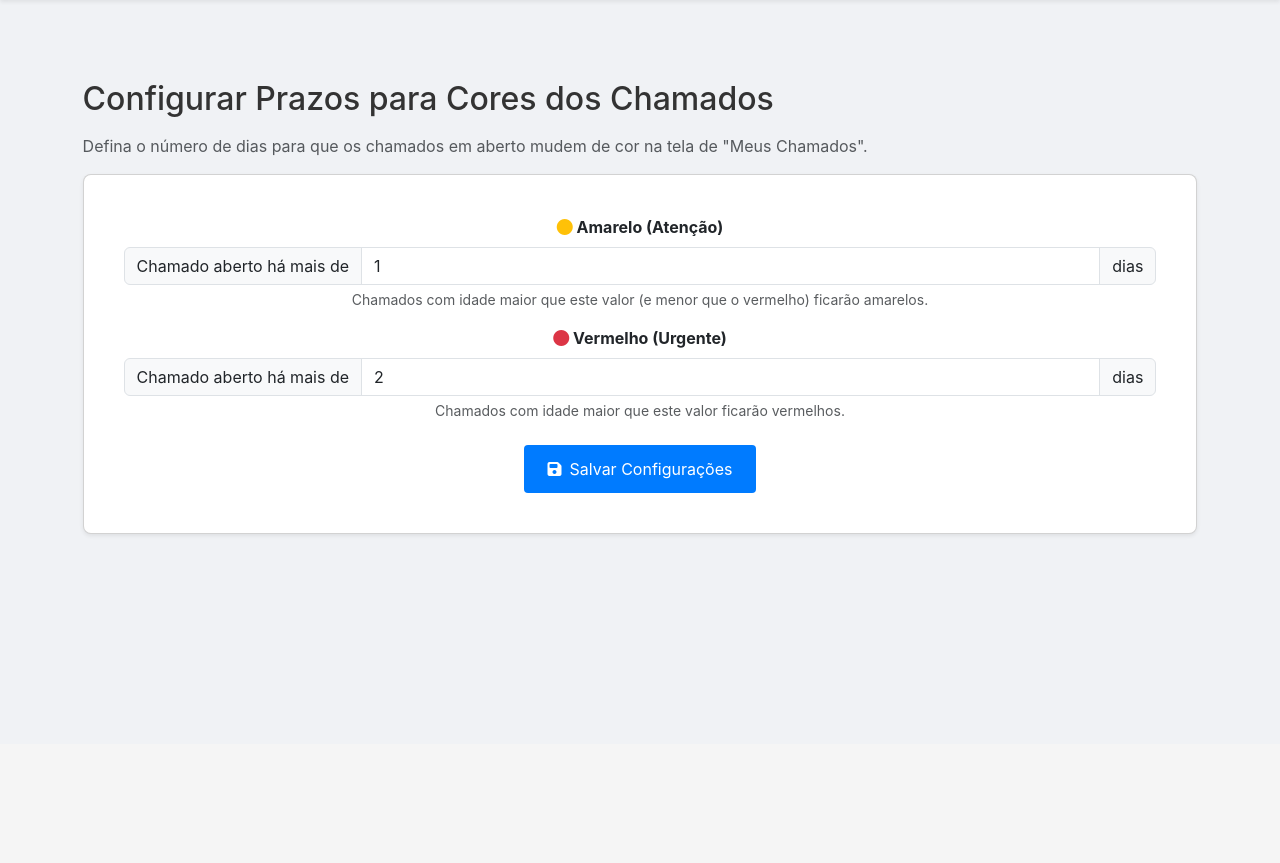
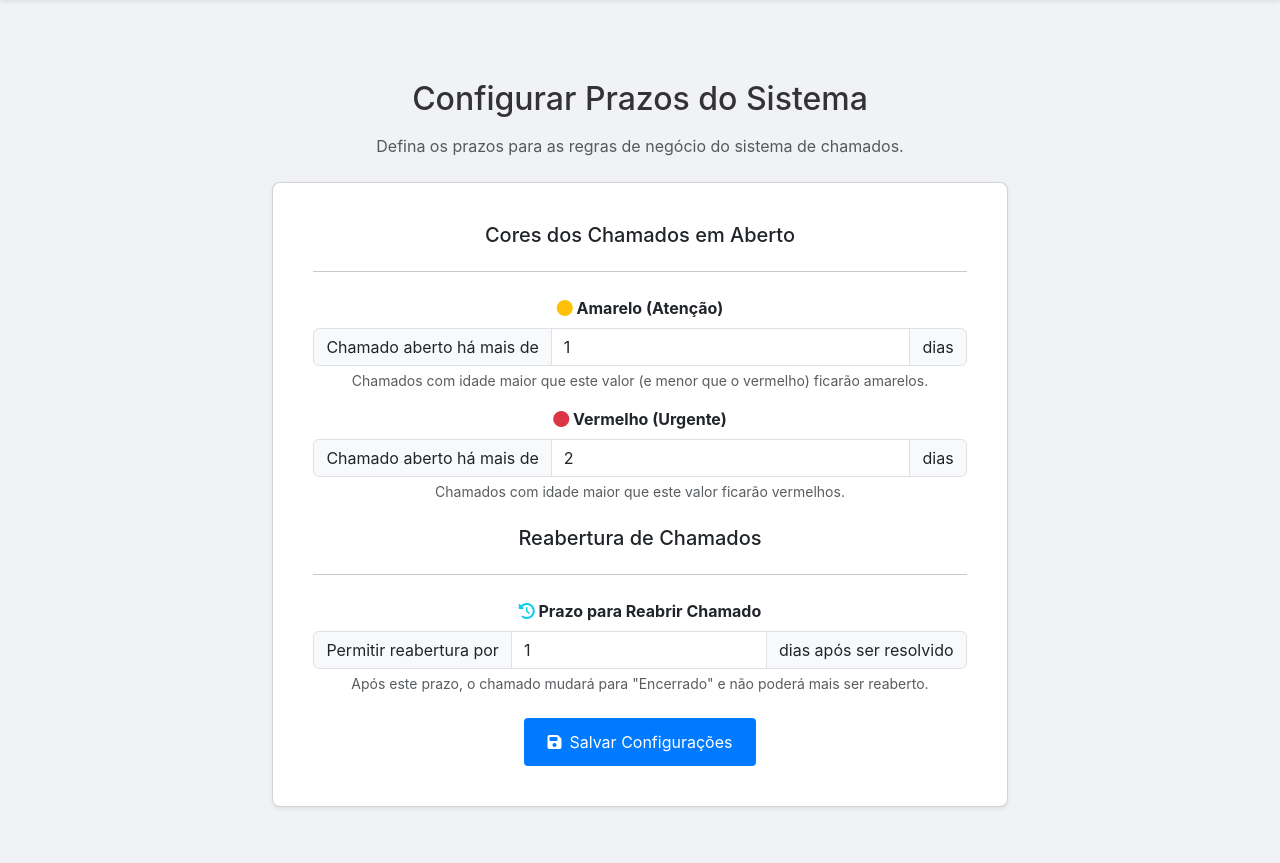
Before and after one commit to jacirjl/chamados, a Flask app: page /admin/configuracoes in a window 1280 px wide. Shown: the part 56-919 px from the top of the page. Before the commit the page ends 592 px from the top, so only its background shows below. Run offline with Flask 3, Linux system fonts and the light colour scheme; a user stored in the database is signed in; data comes from the database, SQL or seed files in the repository; both versions use the stored data as it was after the commit.

Commit message:
V.28/08/2025 17:53 Reabertura de chamados

```diff
--- a/app.py
+++ b/app.py
@@ -1,6 +1,6 @@
 import os
 import sqlite3
-from datetime import datetime
+from datetime import datetime, timedelta
 from functools import wraps
 from flask import Flask, render_template, request, redirect, url_for, session, flash, g, send_from_directory
 from werkzeug.security import generate_password_hash, check_password_hash
@@ -12,12 +12,27 @@
 app.secret_key = 'sua-chave-secreta-super-aleatoria'
 app.instance_path = os.path.join(os.path.dirname(os.path.abspath(__file__)), 'instance')
 
+app.config['MAX_CONTENT_LENGTH'] = 5 * 1024 * 1024
+
 DATABASE = os.path.join(app.instance_path, 'chamados.db')
 UPLOAD_FOLDER = os.path.join(app.instance_path, 'uploads')
 DEFAULT_PASSWORD = '12345'
 
 os.makedirs(app.instance_path, exist_ok=True)
 os.makedirs(UPLOAD_FOLDER, exist_ok=True)
+
+
+@app.errorhandler(RequestEntityTooLarge)
+def handle_too_large_entity(e):
+    flash('O arquivo enviado é muito grande. O tamanho máximo permitido é de 5MB.', 'danger')
+
+    if g.user and g.user['is_admin']:
+        municipio = request.form.get('municipio_selecionado', '')
+        if municipio:
+            return redirect(url_for('abrir_chamado_admin', municipio=municipio))
+        return redirect(url_for('abrir_chamado_admin'))
+
+    return redirect(url_for('index'))
 
 
 # --- Funções de Banco de Dados ---
@@ -210,7 +225,7 @@
         if foto_file.filename != '':
             _, extensao = os.path.splitext(foto_file.filename)
             timestamp = datetime.now().strftime("%Y-%m-%d_%H-%M-%S-%f")
-            foto_filename = f"{timestamp}{extensao}"
+            foto_filename = secure_filename(f"{timestamp}{extensao}")
             foto_file.save(os.path.join(UPLOAD_FOLDER, foto_filename))
 
     status_aberto_row = db.execute('SELECT id FROM status WHERE nome = ?', ('Aberto',)).fetchone()
@@ -232,18 +247,44 @@
 @login_required
 def meus_chamados():
     db = get_db()
+
+    config_rows = db.execute("SELECT chave, valor FROM configuracoes").fetchall()
+    configs = {row['chave']: int(row['valor']) for row in config_rows}
+    prazo_reabrir = configs.get('prazo_reabrir', 3)
+
+    status_ids = {
+        row['nome']: row['id'] for row in
+        db.execute("SELECT id, nome FROM status WHERE nome IN ('Resolvido', 'Encerrado')").fetchall()
+    }
+
+    if 'Resolvido' in status_ids and 'Encerrado' in status_ids:
+        db.execute("""
+            UPDATE chamados
+            SET status_id = :id_encerrado
+            WHERE status_id = :id_resolvido
+            AND resolvido_em IS NOT NULL
+            AND date(resolvido_em, '+' || :prazo || ' days') <= date('now')
+        """, {
+            "id_encerrado": status_ids['Encerrado'],
+            "id_resolvido": status_ids['Resolvido'],
+            "prazo": prazo_reabrir
+        })
+        db.commit()
+
     status_options = db.execute('SELECT * FROM status ORDER BY nome').fetchall()
     tipos_problema_options = db.execute('SELECT * FROM tipos_problema ORDER BY nome').fetchall()
 
     status_filter_id = request.args.get('status', default=None, type=int)
     municipio_filter = request.args.get('municipio', default=None, type=str)
     tipo_problema_filter_id = request.args.get('tipo_problema', default=None, type=int)
+    status_group_filter = request.args.get('status_group', default=None, type=str)
 
     municipios_options = db.execute('SELECT DISTINCT municipio FROM chamados ORDER BY municipio').fetchall()
 
     base_query = """
         SELECT c.id, c.timestamp, c.municipio, c.solicitante_email, c.smartphone_imei,
                c.observacoes, c.foto, c.solucao, c.status_id, c.tipo_problema_id, c.admin_responsavel_id,
+               c.resolvido_em,
                s.nome as status_nome,
                tp.nome as tipo_problema_nome,
                u.responsavel as admin_responsavel_nome,
@@ -260,32 +301,16 @@
         LEFT JOIN equipamentos e ON c.smartphone_imei = e.imei1
     """
 
-    config_rows = db.execute("SELECT chave, valor FROM configuracoes WHERE chave LIKE 'prazo_%'").fetchall()
-    configs = {row['chave']: int(row['valor']) for row in config_rows}
     prazo_vermelho = configs.get('prazo_vermelho', 10)
     prazo_amarelo = configs.get('prazo_amarelo', 5)
 
-    if g.user['is_admin']:
-        params_atribuidos = [g.user['id']]
-        query_atribuidos_conditions = " WHERE c.admin_responsavel_id = ?"
-        if status_filter_id:
-            query_atribuidos_conditions += " AND c.status_id = ?"
-            params_atribuidos.append(status_filter_id)
-        if municipio_filter:
-            query_atribuidos_conditions += " AND c.municipio = ?"
-            params_atribuidos.append(municipio_filter)
-        if tipo_problema_filter_id:
-            query_atribuidos_conditions += " AND c.tipo_problema_id = ?"
-            params_atribuidos.append(tipo_problema_filter_id)
+    def processar_chamados(chamados_raw):
+        chamados_processados = []
+        for chamado in chamados_raw:
+            chamado_dict = dict(chamado)
 
-        query_atribuidos = base_query + query_atribuidos_conditions + " ORDER BY c.timestamp DESC"
-        chamados_atribuidos_raw = db.execute(query_atribuidos, tuple(params_atribuidos)).fetchall()
-
-        chamados_atribuidos_processados = []
-        for chamado in chamados_atribuidos_raw:
-            chamado_dict = dict(chamado)
             chamado_dict['cor_borda'] = 'success'
-            if chamado_dict['status_nome'] not in ['Finalizado', 'Cancelado']:
+            if chamado_dict['status_nome'] not in ['Encerrado', 'Resolvido', 'Cancelado']:
                 try:
                     data_abertura = datetime.strptime(chamado_dict['timestamp'].split('.')[0], '%Y-%m-%d %H:%M:%S')
                     dias_aberto = (datetime.now() - data_abertura).days
@@ -295,83 +320,75 @@
                         chamado_dict['cor_borda'] = 'warning'
                 except (ValueError, TypeError):
                     chamado_dict['cor_borda'] = 'secondary'
-            chamados_atribuidos_processados.append(chamado_dict)
 
-        params_outros = [g.user['id']]
-        query_outros_conditions = " WHERE (c.admin_responsavel_id IS NULL OR c.admin_responsavel_id != ?)"
+            chamado_dict['reabertura_disponivel'] = False
+            if chamado_dict['status_nome'] == 'Resolvido' and chamado_dict['resolvido_em']:
+                try:
+                    data_resolvido = datetime.strptime(chamado_dict['resolvido_em'], '%Y-%m-%d %H:%M:%S.%f')
+                    data_expiracao = data_resolvido + timedelta(days=prazo_reabrir)
+                    if datetime.now() < data_expiracao:
+                        chamado_dict['reabertura_disponivel'] = True
+                        chamado_dict['expira_em'] = data_expiracao.strftime('%d/%m/%Y às %H:%M')
+                except (ValueError, TypeError):
+                    pass
+
+            chamados_processados.append(chamado_dict)
+        return chamados_processados
+
+    def get_query_conditions_and_params(base_params, base_conditions_str=""):
+        params = list(base_params)
+        conditions = base_conditions_str
         if status_filter_id:
-            query_outros_conditions += " AND c.status_id = ?"
-            params_outros.append(status_filter_id)
+            conditions += " AND c.status_id = ?"
+            params.append(status_filter_id)
         if municipio_filter:
-            query_outros_conditions += " AND c.municipio = ?"
-            params_outros.append(municipio_filter)
+            conditions += " AND c.municipio = ?"
+            params.append(municipio_filter)
         if tipo_problema_filter_id:
-            query_outros_conditions += " AND c.tipo_problema_id = ?"
-            params_outros.append(tipo_problema_filter_id)
+            conditions += " AND c.tipo_problema_id = ?"
+            params.append(tipo_problema_filter_id)
+        if status_group_filter == 'finalizados':
+            status_ids_finalizados = db.execute(
+                "SELECT id FROM status WHERE nome IN ('Resolvido', 'Encerrado')").fetchall()
+            ids_tuple = tuple([row['id'] for row in status_ids_finalizados])
+            if ids_tuple:
+                placeholders = ','.join('?' for _ in ids_tuple)
+                conditions += f" AND c.status_id IN ({placeholders})"
+                params.extend(ids_tuple)
+        return conditions, params
 
-        query_outros = base_query + query_outros_conditions + " ORDER BY c.timestamp DESC"
-        outros_chamados_raw = db.execute(query_outros, tuple(params_outros)).fetchall()
+    if g.user['is_admin']:
+        atribuidos_conditions, atribuidos_params = get_query_conditions_and_params(
+            (g.user['id'],), " WHERE c.admin_responsavel_id = ?"
+        )
+        query_atribuidos = base_query + atribuidos_conditions + " ORDER BY c.timestamp DESC"
+        chamados_atribuidos_raw = db.execute(query_atribuidos, atribuidos_params).fetchall()
 
-        outros_chamados_processados = []
-        for chamado in outros_chamados_raw:
-            chamado_dict = dict(chamado)
-            chamado_dict['cor_borda'] = 'success'
-            if chamado_dict['status_nome'] not in ['Finalizado', 'Cancelado']:
-                try:
-                    data_abertura = datetime.strptime(chamado_dict['timestamp'].split('.')[0], '%Y-%m-%d %H:%M:%S')
-                    dias_aberto = (datetime.now() - data_abertura).days
-                    if dias_aberto > prazo_vermelho:
-                        chamado_dict['cor_borda'] = 'danger'
-                    elif dias_aberto > prazo_amarelo:
-                        chamado_dict['cor_borda'] = 'warning'
-                except (ValueError, TypeError):
-                    chamado_dict['cor_borda'] = 'secondary'
-            outros_chamados_processados.append(chamado_dict)
+        outros_conditions, outros_params = get_query_conditions_and_params(
+            (g.user['id'],), " WHERE (c.admin_responsavel_id IS NULL OR c.admin_responsavel_id != ?)"
+        )
+        query_outros = base_query + outros_conditions + " ORDER BY c.timestamp DESC"
+        outros_chamados_raw = db.execute(query_outros, outros_params).fetchall()
 
         db.close()
         return render_template('meus_chamados.html',
-                               chamados_atribuidos=chamados_atribuidos_processados,
-                               outros_chamados=outros_chamados_processados,
+                               chamados_atribuidos=processar_chamados(chamados_atribuidos_raw),
+                               outros_chamados=processar_chamados(outros_chamados_raw),
                                status_options=status_options,
                                tipos_problema_options=tipos_problema_options,
                                status_filter_id=status_filter_id,
                                municipios_options=municipios_options,
                                municipio_filter=municipio_filter)
     else:
-        params = [g.user['email']]
-        query_conditions = " WHERE c.solicitante_email = ?"
-        if status_filter_id:
-            query_conditions += " AND c.status_id = ?"
-            params.append(status_filter_id)
-        if municipio_filter:
-            query_conditions += " AND c.municipio = ?"
-            params.append(municipio_filter)
-        if tipo_problema_filter_id:
-            query_conditions += " AND c.tipo_problema_id = ?"
-            params.append(tipo_problema_filter_id)
-
-        query = base_query + query_conditions + " ORDER BY c.timestamp DESC"
-        todos_chamados_raw = db.execute(query, tuple(params)).fetchall()
-
-        chamados_processados = []
-        for chamado in todos_chamados_raw:
-            chamado_dict = dict(chamado)
-            chamado_dict['cor_borda'] = 'success'
-            if chamado_dict['status_nome'] not in ['Finalizado', 'Cancelado']:
-                try:
-                    data_abertura = datetime.strptime(chamado_dict['timestamp'].split('.')[0], '%Y-%m-%d %H:%M:%S')
-                    dias_aberto = (datetime.now() - data_abertura).days
-                    if dias_aberto > prazo_vermelho:
-                        chamado_dict['cor_borda'] = 'danger'
-                    elif dias_aberto > prazo_amarelo:
-                        chamado_dict['cor_borda'] = 'warning'
-                except (ValueError, TypeError):
-                    chamado_dict['cor_borda'] = 'secondary'
-            chamados_processados.append(chamado_dict)
+        user_conditions, user_params = get_query_conditions_and_params(
+            (g.user['email'],), " WHERE c.solicitante_email = ?"
+        )
+        query = base_query + user_conditions + " ORDER BY c.timestamp DESC"
+        todos_chamados_raw = db.execute(query, user_params).fetchall()
 
         db.close()
         return render_template('meus_chamados.html',
-                               chamados=chamados_processados,
+                               chamados=processar_chamados(todos_chamados_raw),
                                status_options=status_options,
                                tipos_problema_options=tipos_problema_options,
                                status_filter_id=status_filter_id,
@@ -392,37 +409,83 @@
     chamado_info = db.execute("SELECT solicitante_email, status_id, solucao FROM chamados WHERE id = ?",
                               (chamado_id,)).fetchone()
 
-    if chamado_info is None:
-        flash('Chamado não encontrado.', 'danger')
-        db.close()
-        return redirect(url_for('meus_chamados'))
-
-    if not g.user['is_admin'] and chamado_info['solicitante_email'] != g.user['email']:
+    if not g.user['is_admin']:
         flash('Você não tem permissão para alterar este chamado.', 'danger')
         db.close()
         return redirect(url_for('meus_chamados'))
 
-    if g.user['is_admin']:
-        novo_status_id = request.form.get('status')
-        nova_adicao_solucao = request.form.get('nova_solucao', '').strip()
-        solucao_final = chamado_info['solucao'] or ''
+    novo_status_id = request.form.get('status')
+    nova_adicao_solucao = request.form.get('nova_solucao', '').strip()
+    solucao_final = chamado_info['solucao'] or ''
 
-        if nova_adicao_solucao:
-            timestamp_atual = datetime.now().strftime("%d/%m/%Y %H:%M")
-            autor = g.user['responsavel']
-            nova_entrada = f"[{timestamp_atual} - {autor}]:\n{nova_adicao_solucao}\n"
-            separador = "-" * 50 + "\n"
-            solucao_final = nova_entrada + separador + solucao_final
+    status_resolvido_info = db.execute("SELECT id FROM status WHERE nome = 'Resolvido'").fetchone()
 
-        db.execute('UPDATE chamados SET status_id = ?, solucao = ? WHERE id = ?',
-                   (novo_status_id, solucao_final, chamado_id))
-    else:
-        flash('Você não tem permissão para executar esta ação.', 'warning')
-        return redirect(url_for('meus_chamados'))
+    timestamp_resolvido = None
+    if status_resolvido_info and int(novo_status_id) == status_resolvido_info['id']:
+        timestamp_resolvido = datetime.now()
+
+    if nova_adicao_solucao:
+        timestamp_atual = datetime.now().strftime("%d/%m/%Y %H:%M")
+        autor = g.user['responsavel']
+        nova_entrada = f"[{timestamp_atual} - {autor}]:\n{nova_adicao_solucao}\n"
+        separador = "-" * 50 + "\n"
+        solucao_final = nova_entrada + separador + solucao_final
+
+    db.execute('UPDATE chamados SET status_id = ?, solucao = ?, resolvido_em = ? WHERE id = ?',
+               (novo_status_id, solucao_final, timestamp_resolvido, chamado_id))
 
     db.commit()
     db.close()
     flash(f'Chamado #{chamado_id} atualizado com sucesso!', 'success')
+    return redirect(url_for('meus_chamados'))
+
+
+@app.route('/chamado/reabrir/<int:chamado_id>', methods=['POST'])
+@login_required
+def reabrir_chamado(chamado_id):
+    db = get_db()
+    chamado = db.execute("SELECT * FROM chamados WHERE id = ?", (chamado_id,)).fetchone()
+
+    if not chamado or chamado['solicitante_email'] != g.user['email']:
+        flash("Você não tem permissão para reabrir este chamado.", "danger")
+        db.close()
+        return redirect(url_for('meus_chamados'))
+
+    prazo_reabrir = int(db.execute("SELECT valor FROM configuracoes WHERE chave = 'prazo_reabrir'").fetchone()['valor'])
+    status_resolvido_id = db.execute("SELECT id FROM status WHERE nome = 'Resolvido'").fetchone()['id']
+
+    if chamado['status_id'] != status_resolvido_id:
+        flash("Este chamado não pode ser reaberto, pois não está com o status 'Resolvido'.", "warning")
+        db.close()
+        return redirect(url_for('meus_chamados'))
+
+    data_resolvido = datetime.strptime(chamado['resolvido_em'], '%Y-%m-%d %H:%M:%S.%f')
+    data_expiracao = data_resolvido + timedelta(days=prazo_reabrir)
+
+    if datetime.now() > data_expiracao:
+        flash("O prazo para reabertura deste chamado já expirou.", "danger")
+        status_encerrado_id = db.execute("SELECT id FROM status WHERE nome = 'Encerrado'").fetchone()['id']
+        db.execute("UPDATE chamados SET status_id = ? WHERE id = ?", (status_encerrado_id, chamado_id))
+        db.commit()
+    else:
+        status_aberto_id = db.execute("SELECT id FROM status WHERE nome = 'Aberto'").fetchone()['id']
+
+        solucao_antiga = chamado['solucao'] or ''
+        timestamp_atual = datetime.now().strftime("%d/%m/%Y %H:%M")
+        autor = g.user['responsavel']
+        nova_entrada = f"[{timestamp_atual} - {autor} (SOLICITANTE)]:\nCHAMADO REABERTO PELO USUÁRIO.\n"
+        separador = "-" * 50 + "\n"
+        solucao_final = nova_entrada + separador + solucao_antiga
+
+        # MUDANÇA: Adicionado admin_responsavel_id = NULL para limpar o responsável anterior
+        db.execute(
+            "UPDATE chamados SET status_id = ?, resolvido_em = NULL, solucao = ?, admin_responsavel_id = NULL WHERE id = ?",
+            (status_aberto_id, solucao_final, chamado_id)
+        )
+        db.commit()
+        flash(f"Chamado #{chamado_id} foi reaberto com sucesso!", "success")
+
+    db.close()
     return redirect(url_for('meus_chamados'))
 
 
@@ -455,28 +518,50 @@
 
 
 # --- ROTAS DO PAINEL DE ADMINISTRAÇÃO ---
-# MUDANÇA: Rotas de admin restauradas
 @app.route('/dashboard')
 @login_required
 @admin_required
 def dashboard():
     db = get_db()
     kpis = {}
-    status_list = db.execute('SELECT nome FROM status ORDER BY id').fetchall()
-    for status in status_list:
-        status_nome = status['nome']
-        count = db.execute('SELECT COUNT(c.id) FROM chamados c JOIN status s ON c.status_id = s.id WHERE s.nome = ?',
-                           (status_nome,)).fetchone()[0]
-        kpis[status_nome] = count
+
+    all_status_counts = db.execute(
+        'SELECT s.nome, COUNT(c.id) as count FROM status s LEFT JOIN chamados c ON s.id = c.status_id GROUP BY s.id, s.nome'
+    ).fetchall()
+
+    counts_dict = {row['nome']: row['count'] for row in all_status_counts}
+
+    kpis['Aberto'] = counts_dict.get('Aberto', 0)
+    kpis['Em Andamento'] = counts_dict.get('Em Andamento', 0)
+    kpis['Finalizado'] = counts_dict.get('Resolvido', 0) + counts_dict.get('Encerrado', 0)
     kpis['Total'] = db.execute('SELECT COUNT(id) FROM chamados').fetchone()[0]
-    kpis['Usuários'] = db.execute('SELECT COUNT(id) FROM users').fetchone()[0]
 
-    status_data = db.execute(
-        'SELECT s.id, s.nome, COUNT(c.id) as count FROM chamados c JOIN status s ON c.status_id = s.id GROUP BY s.id, s.nome ORDER BY s.nome'
-    ).fetchall()
-    status_ids = [row['id'] for row in status_data]
-    status_labels = [row['nome'] for row in status_data]
-    status_values = [row['count'] for row in status_data]
+    status_data_query = """
+        SELECT
+            CASE
+                WHEN subquery.nome IN ('Resolvido', 'Encerrado') THEN 'finalizados'
+                ELSE subquery.id
+            END as status_id_agrupado,
+            CASE
+                WHEN subquery.nome IN ('Resolvido', 'Encerrado') THEN 'Finalizados'
+                ELSE subquery.nome
+            END as status_nome_agrupado,
+            SUM(subquery.count) as total_count
+        FROM (
+            SELECT s.id, s.nome, COUNT(c.id) as count
+            FROM status s
+            LEFT JOIN chamados c ON s.id = c.status_id
+            GROUP BY s.id, s.nome
+        ) as subquery
+        WHERE subquery.count > 0
+        GROUP BY status_id_agrupado, status_nome_agrupado
+        ORDER BY status_nome_agrupado;
+    """
+    status_data = db.execute(status_data_query).fetchall()
+
+    status_ids = [row['status_id_agrupado'] for row in status_data]
+    status_labels = [row['status_nome_agrupado'] for row in status_data]
+    status_values = [row['total_count'] for row in status_data]
 
     tipo_data = db.execute(
         'SELECT tp.id, tp.nome, COUNT(c.id) as count FROM chamados c JOIN tipos_problema tp ON c.tipo_problema_id = tp.id GROUP BY tp.id, tp.nome ORDER BY count DESC'
@@ -618,14 +703,19 @@
     if request.method == 'POST':
         prazo_vermelho = request.form.get('prazo_vermelho')
         prazo_amarelo = request.form.get('prazo_amarelo')
+        prazo_reabrir = request.form.get('prazo_reabrir')
 
-        if not prazo_vermelho or not prazo_amarelo or not prazo_vermelho.isdigit() or not prazo_amarelo.isdigit():
+        if not all(p and p.isdigit() for p in [prazo_vermelho, prazo_amarelo, prazo_reabrir]):
             flash('Os prazos devem ser números inteiros positivos.', 'danger')
         elif int(prazo_vermelho) <= int(prazo_amarelo):
             flash('O prazo para a cor vermelha deve ser maior que o prazo para a cor amarela.', 'danger')
         else:
-            db.execute("UPDATE configuracoes SET valor = ? WHERE chave = 'prazo_vermelho'", (prazo_vermelho,))
-            db.execute("UPDATE configuracoes SET valor = ? WHERE chave = 'prazo_amarelo'", (prazo_amarelo,))
+            db.execute("INSERT OR REPLACE INTO configuracoes (chave, valor) VALUES (?, ?)",
+                       ('prazo_vermelho', prazo_vermelho))
+            db.execute("INSERT OR REPLACE INTO configuracoes (chave, valor) VALUES (?, ?)",
+                       ('prazo_amarelo', prazo_amarelo))
+            db.execute("INSERT OR REPLACE INTO configuracoes (chave, valor) VALUES (?, ?)",
+                       ('prazo_reabrir', prazo_reabrir))
             db.commit()
             flash('Configurações de prazo salvas com sucesso!', 'success')
 
--- a/templates/configuracoes.html
+++ b/templates/configuracoes.html
@@ -4,14 +4,19 @@
 
 {% block content %}
 <div class="container mt-4">
-    <h2 class="mb-3">Configurar Prazos para Cores dos Chamados</h2>
-    <p class="text-muted">
-        Defina o número de dias para que os chamados em aberto mudem de cor na tela de "Meus Chamados".
+    <h2 class="mb-3 text-center">Configurar Prazos do Sistema</h2>
+    <p class="text-muted text-center mb-4">
+        Defina os prazos para as regras de negócio do sistema de chamados.
     </p>
 
+    {# MUDANÇA AQUI: Adicionado col-md-8 offset-md-2 para centralizar e estreitar #}
+    <div class="row justify-content-center">
+        <div class="col-md-8">
             <div class="card shadow-sm">
                 <div class="card-body">
                     <form action="{{ url_for('gerenciar_configuracoes') }}" method="POST">
+                        <h5 class="card-title">Cores dos Chamados em Aberto</h5>
+                        <hr>
                         <div class="mb-3">
                             <label for="prazo_amarelo" class="form-label fw-bold">
                                 <i class="fas fa-circle text-warning"></i> Amarelo (Atenção)
@@ -42,6 +47,23 @@
                             </div>
                         </div>
 
+                        <h5 class="card-title mt-4">Reabertura de Chamados</h5>
+                        <hr>
+
+                        <div class="mb-4">
+                            <label for="prazo_reabrir" class="form-label fw-bold">
+                                <i class="fas fa-history text-info"></i> Prazo para Reabrir Chamado
+                            </label>
+                            <div class="input-group">
+                                <span class="input-group-text">Permitir reabertura por</span>
+                                <input type="number" class="form-control" id="prazo_reabrir" name="prazo_reabrir"
+                                       value="{{ configs.get('prazo_reabrir', 3) }}" min="1" required>
+                                <span class="input-group-text">dias após ser resolvido</span>
+                            </div>
+                             <div class="form-text">
+                                Após este prazo, o chamado mudará para "Encerrado" e não poderá mais ser reaberto.
+                            </div>
+                        </div>
                         <button type="submit" class="btn btn-primary">
                             <i class="fas fa-save me-2"></i>Salvar Configurações
                         </button>
@@ -49,4 +71,6 @@
                 </div>
             </div>
         </div>
+    </div> {# Fim da row #}
+</div>
 {% endblock %}
```
Also changed, not shown: database.py (+12 -24 lines), templates/chamado.html (+16 -11 lines), templates/dashboard.html (+10 -7 lines), templates/meus_chamados.html (+17 -9 lines), instance/chamados.db. Lines whose indentation alone changed are shown as unchanged.
